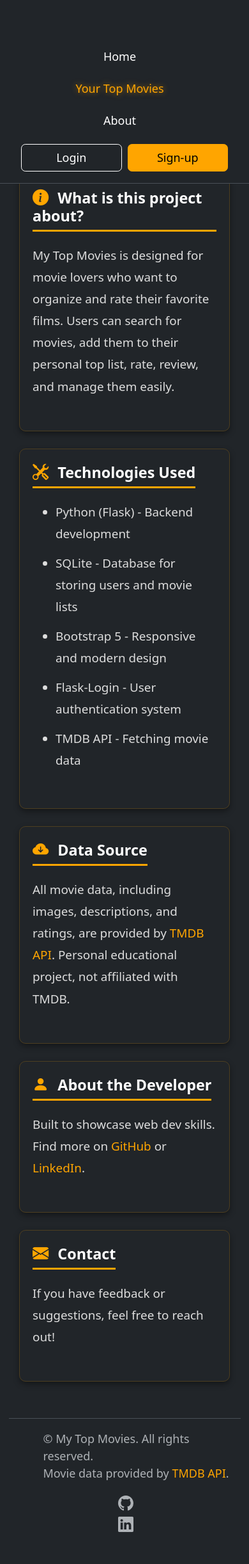
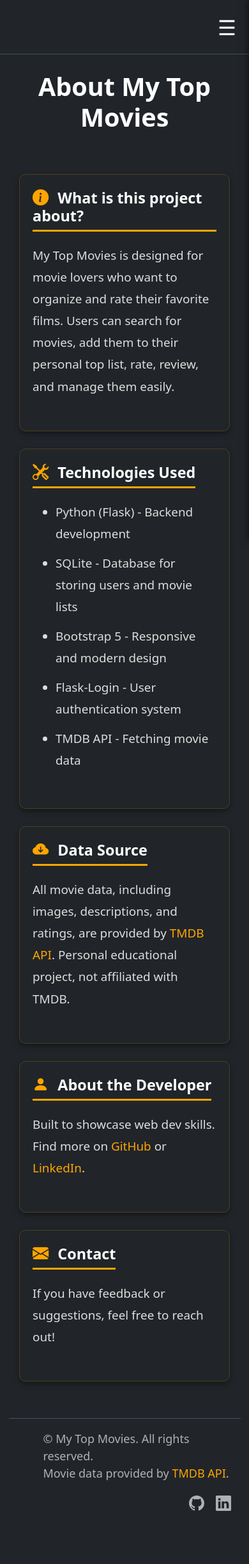
Before and after one commit to RuginaAlex/Top-Movies-Site-Full-Stack, a Flask app: page /about in a window 390 px wide. Shown: the whole page at 64% size. After the commit the page ends 2361 px from the top, so only its background shows below. Run offline with Flask 3, Linux system fonts and the light colour scheme; some libraries are stand-ins or nearby versions.

Commit message:
Fixed Bugs

```diff
--- a/static/css/styles.css
+++ b/static/css/styles.css
@@ -588,41 +588,126 @@
 }
 
 
-/* Resposive si pentru alte dispozitive */
+/* 📌 HEADER pe Desktop (≥ 992px) */
+.custom-header {
+    position: fixed;
+    top: 0;
+    width: 100%;
+    background-color: #222;
+    z-index: 1000;
+    padding: 10px 20px;
+    display: flex;
+    align-items: center;
+    justify-content: space-between;
+}
 
-
-@media (max-width: 991px) { /* Tablete și telefoane mari */
-    header {
-        flex-direction: column;
-        text-align: center;
-    }
-
+/* Pe desktop, meniul și butoanele rămân vizibile */
+@media (min-width: 992px) {
     .nav {
-        flex-direction: column;
-        align-items: center;
-        width: 100%;
-    }
-
-    .nav li {
-        margin-bottom: 5px;
+        display: flex !important;
     }
 
     .text-end {
-        text-align: center !important;
-        justify-content: center !important;
+        display: flex !important;
+    }
+
+    .mobile-sidebar {
+        display: none !important;
+    }
+
+    .btn-login, .btn-signup {
+        display: inline-block !important;
     }
 }
 
-@media (max-width: 768px) { /* Telefoane */
-    header {
+/* 📌 PE MOBILE (≤ 768px) */
+@media (max-width: 768px) {
+    /* 🟢 Header-ul NU mai e sticky */
+    .custom-header {
+        position: relative;
         padding: 10px 15px;
     }
 
+    /* 🟢 Ascunde meniul normal */
+    .nav {
+        display: none;
+    }
+
+    /* 🟢 Butoanele Login / Sign-up pe mobil */
     .btn-login, .btn-signup {
         width: 100%;
     }
+}
 
-    .nav {
-        flex-direction: column;
+/* 📌 BUTON ☰ MENIU MOBIL */
+#mobile-menu-button {
+    font-size: 1.8rem;
+    background: none;
+    border: none;
+    cursor: pointer;
+    color: white;
+    position: absolute;
+    right: 20px; /* Mută butonul în dreapta */
+    top: 50%;
+    transform: translateY(-50%);
+    display: none; /* Ascuns pe desktop */
+}
+
+@media (max-width: 768px) {
+    #mobile-menu-button {
+        display: block; /* Vizibil doar pe mobil */
     }
 }
+
+/* 📌 SIDEBAR MOBIL */
+.mobile-sidebar {
+    position: fixed;
+    top: 0;
+    right: -250px; /* Inițial ascuns */
+    width: 250px;
+    height: 100%;
+    background: #333;
+    box-shadow: -2px 0 10px rgba(0, 0, 0, 0.5);
+    display: flex;
+    flex-direction: column;
+    padding: 20px;
+    transition: right 0.3s ease-in-out;
+}
+
+.mobile-sidebar.open {
+    right: 0;
+}
+
+/* 📌 Buton "X" în Sidebar */
+.close-btn {
+    position: absolute;
+    right: 15px;
+    top: 10px;
+    font-size: 2rem;
+    background: none;
+    border: none;
+    color: white;
+    cursor: pointer;
+}
+
+/* 📌 Linkuri în Sidebar */
+.mobile-sidebar a {
+    padding: 12px;
+    text-align: center;
+    color: white;
+    text-decoration: none;
+    font-size: 1.2rem;
+    border-bottom: 1px solid rgba(255, 255, 255, 0.2);
+}
+
+.mobile-sidebar a:hover {
+    background: #444;
+}
+
+/* 📌 Butoane Login/Signup în Sidebar */
+@media (max-width: 768px) {
+    .mobile-sidebar .btn {
+        margin-top: 10px;
+        width: 100%;
+    }
+}
--- a/templates/header.html
+++ b/templates/header.html
@@ -3,41 +3,69 @@
 <head>
     <meta charset="UTF-8">
     <title>Header</title>
-    <link href="https://cdn.jsdelivr.net/npm/bootstrap@5.3.3/dist/css/bootstrap.min.css" rel="stylesheet" integrity="sha384-QWTKZyjpPEjISv5WaRU9OFeRpok6YctnYmDr5pNlyT2bRjXh0JMhjY6hW+ALEwIH" crossorigin="anonymous">
-
+    <link href="https://cdn.jsdelivr.net/npm/bootstrap@5.3.3/dist/css/bootstrap.min.css" rel="stylesheet">
+    <script src="https://cdn.jsdelivr.net/npm/bootstrap@5.3.3/dist/js/bootstrap.bundle.min.js"></script>
+    <link rel="stylesheet" href="styles.css">
 </head>
 <body style="padding-top:82px">
-    <div class="container">
+
 <header class="fixed-top container-fluid d-flex flex-wrap align-items-center justify-content-between py-3 mb-4 border-bottom bg-dark px-3">
+    <!-- Logo -->
     <div class="col-md-3 mb-2 mb-md-0">
-                <a href="/" class="d-inline-flex link-body-emphasis text-decoration-none">
-                    <svg class="bi" width="40" height="32" role="img" aria-label="Bootstrap"><use xlink:href="#bootstrap"></use></svg>
+        <a href="/" class="d-inline-flex text-decoration-none">
+            <svg class="bi" width="40" height="32" role="img" aria-label="Bootstrap">
+                <use xlink:href="#bootstrap"></use>
+            </svg>
         </a>
     </div>
 
-            <ul class="nav col-12 col-md-auto mb-2 justify-content-center mb-md-0">
+    <!-- Meniu desktop (exact ca înainte) -->
+    <ul class="nav col-12 col-md-auto mb-2 justify-content-center mb-md-0 d-none d-md-flex">
         <li><a href="{{url_for('home')}}" class="nav-link px-2 link-secondary text-white">Home</a></li>
         {% if current_user.is_authenticated %}
             <li><a href="{{ url_for('all_movies') }}" class="nav-link px-2 text-top-movies">Your Top Movies</a></li>
         {% else %}
             <li><a href="{{ url_for('home', flash_login='movies_login') }}" class="nav-link px-2 text-top-movies">Your Top Movies</a></li>
         {% endif %}
-{#                <li><a href="#" class="nav-link px-2 text-white">FAQs</a></li>#}
-                <li><a href="{{ url_for('about') }}" class="nav-link px-2 text-white" >About</a></li>
+        <li><a href="{{ url_for('about') }}" class="nav-link px-2 text-white">About</a></li>
     </ul>
 
+    <!-- Butoane Login / Signup (desktop) -->
     {% if not current_user.is_authenticated %}
-                <div class="col-md-3 text-end d-flex justify-content-end align-items-center gap-2">
+        <div class="col-md-3 text-end d-none d-md-flex gap-2">
              <button type="button" class="btn btn-outline-primary btn-login" data-bs-toggle="modal" data-bs-target="#loginModal">Login</button>
                     <button type="button" class="btn btn-primary btn-signup" data-bs-toggle="modal" data-bs-target="#signupModal">Sign-up</button>
         </div>
-
     {% else %}
         <div class="col-md-3 text-end">
             <a href="{{ url_for('logout') }}" class="btn btn-primary btn-signup">Log out</a>
-                    <div style="display: inline-block; width: 0px;"></div>
         </div>
     {% endif %}
+
+    <!-- Buton meniu mobil -->
+    <button class="navbar-toggler d-md-none text-white" id="mobile-menu-button">
+        ☰
+    </button>
+
+    <!-- Sidebar mobil -->
+    <div class="mobile-sidebar" id="mobile-menu">
+        <button class="close-btn" id="close-menu">&times;</button>
+        <a href="{{url_for('home')}}" class="nav-link text-white">Home</a>
+        {% if current_user.is_authenticated %}
+            <a href="{{ url_for('all_movies') }}" class="nav-link text-top-movies">Your Top Movies</a>
+        {% else %}
+            <a href="{{ url_for('home', flash_login='movies_login') }}" class="nav-link text-top-movies">Your Top Movies</a>
+        {% endif %}
+        <a href="{{ url_for('about') }}" class="nav-link text-white">About</a>
+
+        <!-- Butoane Login / Sign-up (mobil) -->
+        {% if not current_user.is_authenticated %}
+            <button class="btn btn-outline-primary btn-login mt-3 w-100" data-bs-toggle="modal" data-bs-target="#loginModal">Login</button>
+            <button class="btn btn-primary btn-signup mt-2 w-100" data-bs-toggle="modal" data-bs-target="#signupModal">Sign-up</button>
+        {% else %}
+            <a href="{{ url_for('logout') }}" class="btn btn-primary btn-signup mt-3 w-100">Log out</a>
+        {% endif %}
+    </div>
 </header>
 
 <!-- Login Modal -->
@@ -49,7 +77,7 @@
                 <button type="button" class="btn-close" data-bs-dismiss="modal" aria-label="Close"></button>
             </div>
             <div class="modal-body">
-                        <!-- Flash Messages for Login -->
+                <!-- Flash Messages pentru Login -->
                 {% with messages = get_flashed_messages(category_filter=["login-error"]) %}
                 {% if messages %}
                     <div class="alert alert-danger" role="alert">
@@ -76,6 +104,7 @@
     </div>
 </div>
 
+
 <!-- Sign Up Modal -->
 <div class="modal fade" id="signupModal" tabindex="-1" aria-labelledby="signupModalLabel" aria-hidden="true">
     <div class="modal-dialog">
@@ -85,16 +114,6 @@
                 <button type="button" class="btn-close" data-bs-dismiss="modal" aria-label="Close"></button>
             </div>
             <div class="modal-body">
-                        {% with messages = get_flashed_messages(category_filter=["signup-error"]) %}
-                        {% if messages %}
-                        <div class="alert alert-danger" role="alert">
-                            {% for message in messages %}
-                            {{ message }}<br>
-                            {% endfor %}
-                        </div>
-                        {% endif %}
-                        {% endwith %}
-
                 <form action="{{ url_for('register') }}" method="post">
                     <div class="mb-3">
                         <label for="email" class="form-label">Email address</label>
@@ -108,10 +127,6 @@
                         <label for="password" class="form-label">Password</label>
                         <input type="password" class="form-control" id="password" name="password" required>
                     </div>
-                            <div class="mb-3">
-                                <label for="confirm-password" class="form-label">Confirm Password</label>
-                                <input type="password" class="form-control" id="confirm-password" name="confirm-password" required>
-                            </div>
                     <button type="submit" class="btn btn-primary">Register</button>
                 </form>
             </div>
@@ -119,27 +134,60 @@
     </div>
 </div>
 
-        <script src="https://cdn.jsdelivr.net/npm/bootstrap@5.3.3/dist/js/bootstrap.bundle.min.js"></script>
-    </div>
-
+<!-- JavaScript la finalul fișierului -->
 <script>
     document.addEventListener("DOMContentLoaded", function() {
         var loginModal = new bootstrap.Modal(document.getElementById('loginModal'));
-        var signupModal = new bootstrap.Modal(document.getElementById('signupModal'));
+        var mobileMenuButton = document.getElementById("mobile-menu-button");
+        var mobileMenu = document.getElementById("mobile-menu");
+        var closeMenuButton = document.getElementById("close-menu");
+        var loginModalElement = document.getElementById("loginModal");
 
-        // Verificăm dacă sunt erori în login
-        var loginErrors = document.querySelector('#loginModal .alert-danger');
-        if (loginErrors) {
+        // Deschidere meniu mobil
+        mobileMenuButton.addEventListener("click", function() {
+            mobileMenu.classList.add("open");
+        });
+
+        // Închidere meniu mobil
+        closeMenuButton.addEventListener("click", function() {
+            mobileMenu.classList.remove("open");
+        });
+
+        // Închidere meniu când dai click în afara lui
+        document.addEventListener("click", function(event) {
+            if (!mobileMenu.contains(event.target) && event.target !== mobileMenuButton) {
+                mobileMenu.classList.remove("open");
+            }
+        });
+
+        // ✅ Verificare dacă trebuie deschis modalul de login cu mesaj de eroare
+        var urlParams = new URLSearchParams(window.location.search);
+        if (urlParams.get('flash_login') === 'movies_login') {
             loginModal.show();
-        } else {
-            // Verificăm dacă sunt erori în signup doar dacă nu sunt erori în login
-            var signupErrors = document.querySelector('#signupModal .alert-danger');
-            if (signupErrors) {
-                signupModal.show();
+
+            // Adăugăm mesaj de eroare dacă nu există deja
+            var loginModalBody = document.querySelector("#loginModal .modal-body");
+            var existingAlert = document.querySelector("#loginModal .alert-danger");
+
+            if (!existingAlert) {
+                var errorAlert = document.createElement("div");
+                errorAlert.className = "alert alert-danger";
+                errorAlert.role = "alert";
+                errorAlert.innerHTML = "You need to log in to access your top movies.";
+                loginModalBody.insertBefore(errorAlert, loginModalBody.firstChild);
             }
         }
+
+        // ✅ Elimină mesajul de eroare când modalul este închis
+        loginModalElement.addEventListener("hidden.bs.modal", function() {
+            var existingAlert = document.querySelector("#loginModal .alert-danger");
+            if (existingAlert) {
+                existingAlert.remove();
+            }
+        });
     });
 </script>
 
+
 </body>
 </html>
```
Lines whose indentation alone changed are shown as unchanged.
